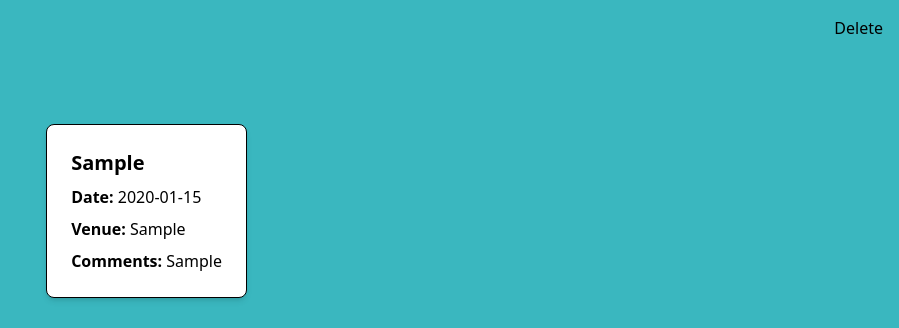
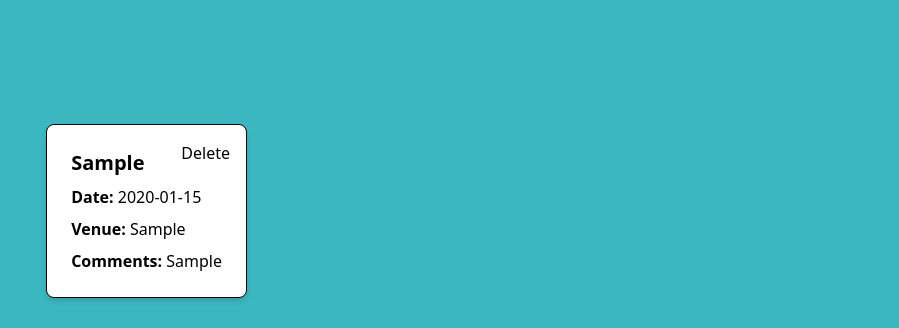
Before and after one commit to ben-rosner-williamsburg/bandr, a React (Vite) app: page / in a window 1280 px wide. Both pictures are taken after typing "Sample", "2020-01-15", "Sample", "Sample" into the empty fields and a click on the button "Add Band". Shown: the top 328 px of the page, without its empty margins (381-1280 px from the left). Built offline with nearby package versions, Linux system fonts and the light colour scheme.

Commit message:
Add relative positioning to card container

```diff
--- a/src/components/BandList.tsx
+++ b/src/components/BandList.tsx
@@ -12,7 +12,7 @@ const BandList: React.FC<BandListProps> = ({ bands, onDeleteBand }) => {
         {bands.map((band) => (
           <div
             key={band.id}
-            className="p-6 bg-white rounded-lg shadow-md border border-gray-200 hover:shadow-lg"
+            className="relative p-6 bg-white rounded-lg shadow-md border border-gray-200 hover:shadow-lg"
           >
             <h2 className="text-xl font-bold mb-2">{band.name}</h2>
             <p className="text-gray-600 mb-2">
```
